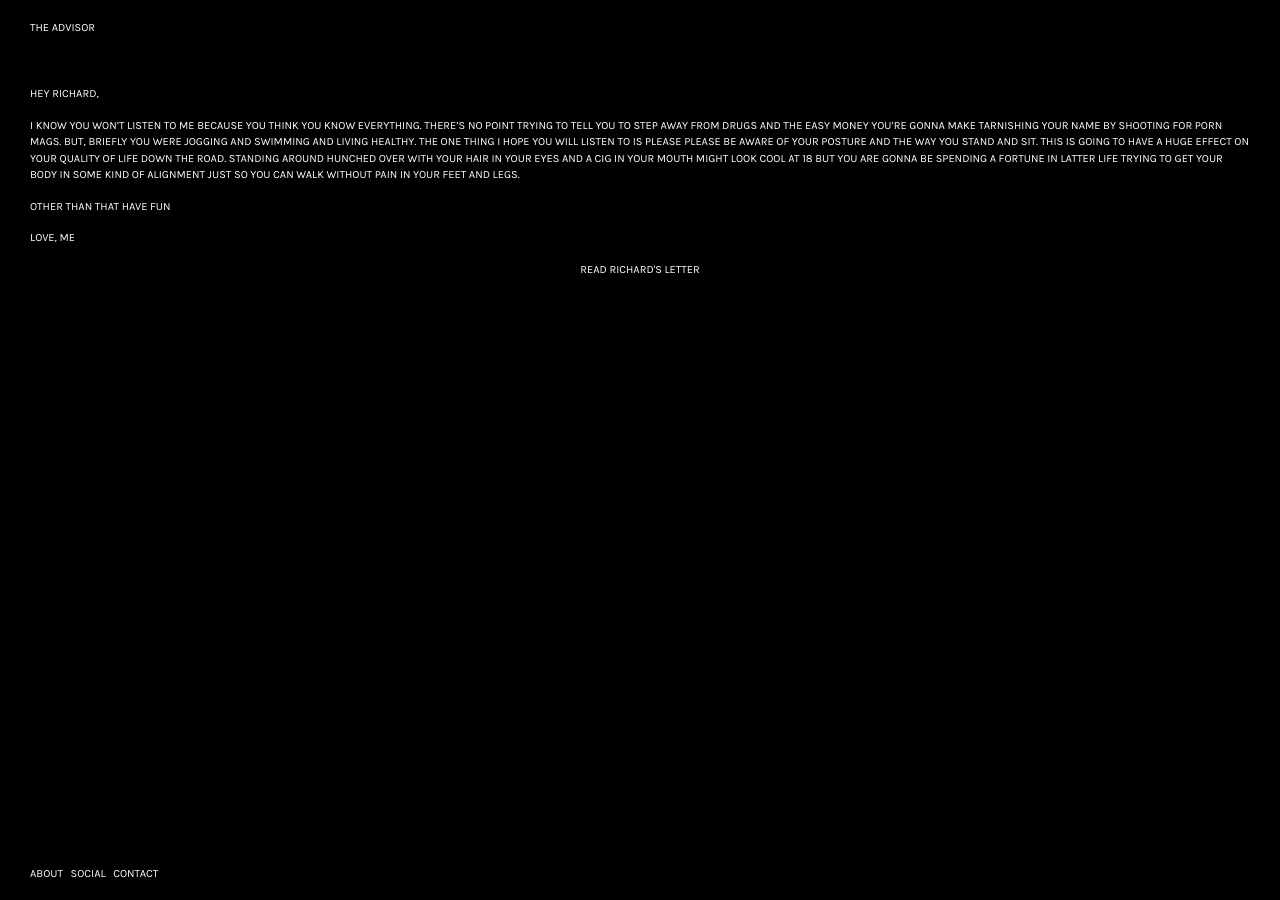
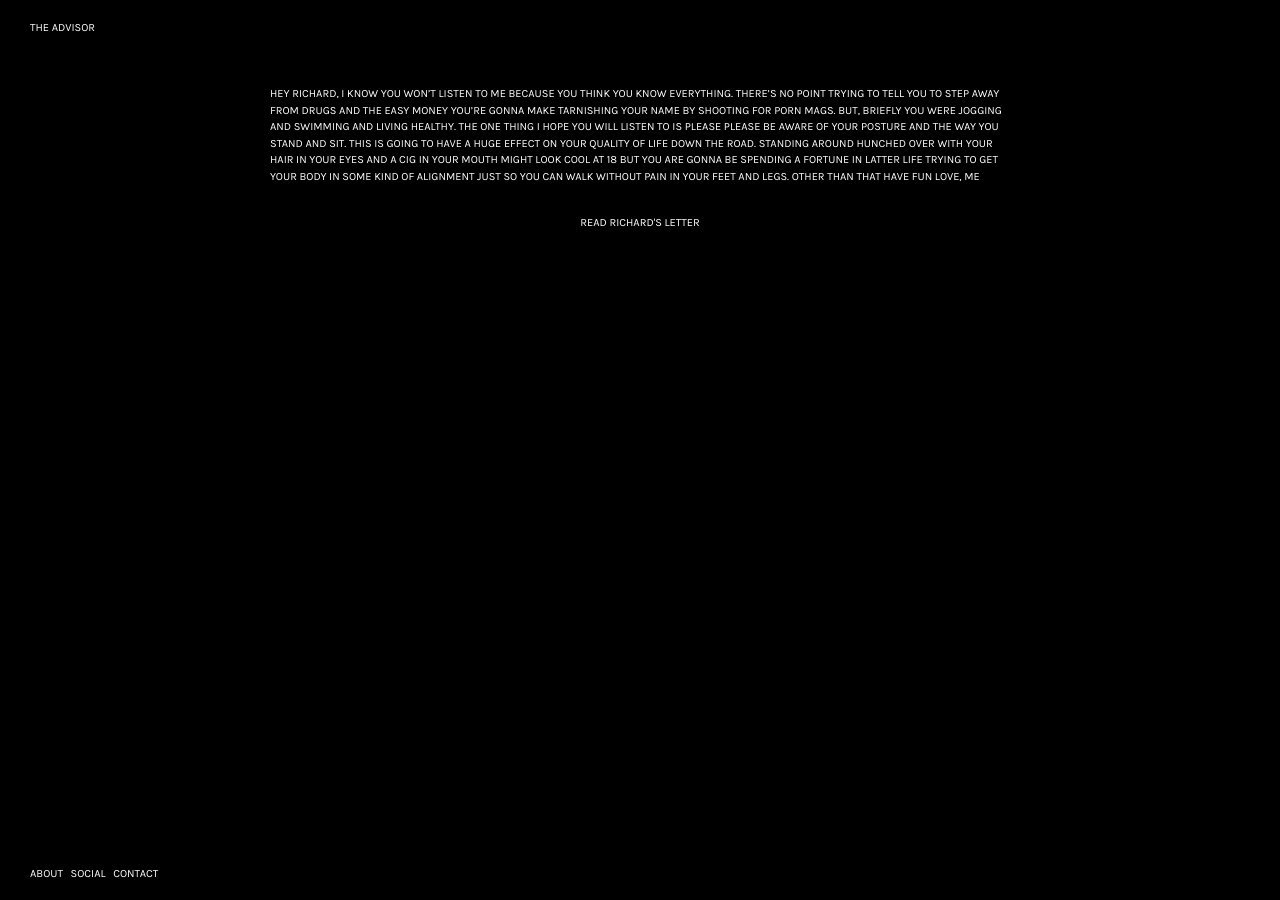
Before and after one commit to evandrewry/theadvisor.eu, a Jekyll site: the page built from richard-kern/text.md, in a window 1280 px wide. Built offline with Jekyll 4.4.1, drawn with Linux system fonts in a browser that asks for light colours.

Commit message:
add fixed width layout for letter text

```diff
--- /dev/null
+++ b/_layouts/fixed_width.html
@@ -0,0 +1,23 @@
+<!DOCTYPE html>
+<html>
+
+  {% include head.html %}
+
+  <body>
+
+    <main id="page-wrap">
+      {% include header.html %}
+
+      <div class="page-content">
+        <div class="wrapper-fixed-width">
+          {{ content }}
+        </div>
+      </div>
+      <div class="footer-push"></div>
+    </main>
+
+    {% include footer.html %}
+
+  </body>
+
+</html>
--- a/_sass/_base.scss
+++ b/_sass/_base.scss
@@ -113,8 +113,6 @@ a {
  * Wrapper
  */
 .wrapper {
-  //max-width: -webkit-calc(#{$content-width} - (#{$spacing-unit} * 2));
-  //max-width:         calc(#{$content-width} - (#{$spacing-unit} * 2));
   margin-right: auto;
   margin-left: auto;
   padding-right: $spacing-unit;
@@ -127,6 +125,12 @@ a {
     padding-right: $spacing-unit / 2;
     padding-left: $spacing-unit / 2;
   }
+}
+
+.wrapper-fixed-width {
+  @extend .wrapper;
+  max-width: -webkit-calc(#{$content-width} - (#{$spacing-unit} * 2));
+  max-width:         calc(#{$content-width} - (#{$spacing-unit} * 2));
 }
 
 
--- a/_sass/_layout.scss
+++ b/_sass/_layout.scss
@@ -19,6 +19,7 @@ body {
 }
 
 .letter-links {
+  margin-top: $spacing-unit;
   text-align: center;
 }
 
--- a/richard-kern/text.md
+++ b/richard-kern/text.md
@@ -1,9 +1,10 @@
 ---
-layout: default
+layout: fixed_width
 title:  Richard Kern
 date:   2016-04-01
 ---
 
+<div class="letter-text">
 HEY RICHARD,
 
 I KNOW YOU WON’T LISTEN TO ME BECAUSE YOU THINK YOU KNOW EVERYTHING. THERE’S NO POINT TRYING TO TELL YOU TO STEP AWAY FROM DRUGS AND THE EASY MONEY YOU’RE GONNA MAKE TARNISHING YOUR NAME BY SHOOTING FOR PORN MAGS. BUT, BRIEFLY YOU WERE JOGGING AND SWIMMING AND LIVING HEALTHY. THE ONE THING I HOPE YOU WILL LISTEN TO IS PLEASE PLEASE BE AWARE OF YOUR POSTURE AND THE WAY YOU STAND AND SIT. THIS IS GOING TO HAVE A HUGE EFFECT ON YOUR QUALITY OF LIFE DOWN THE ROAD. STANDING AROUND HUNCHED OVER WITH YOUR HAIR IN YOUR EYES AND A CIG IN YOUR MOUTH MIGHT LOOK COOL AT 18 BUT YOU ARE GONNA BE SPENDING A FORTUNE IN LATTER LIFE TRYING TO GET YOUR BODY IN SOME KIND OF ALIGNMENT JUST SO YOU CAN WALK WITHOUT PAIN IN YOUR FEET AND LEGS.
@@ -11,6 +12,7 @@ I KNOW YOU WON’T LISTEN TO ME BECAUSE YOU THINK YOU KNOW EVERYTHING. THERE’S
 OTHER THAN THAT HAVE FUN
 
 LOVE, ME
+</div>
 
 
 <div class="letter-links">
```
Also changed, not shown: bruce-labruce/text.md (+3 -1 lines).
